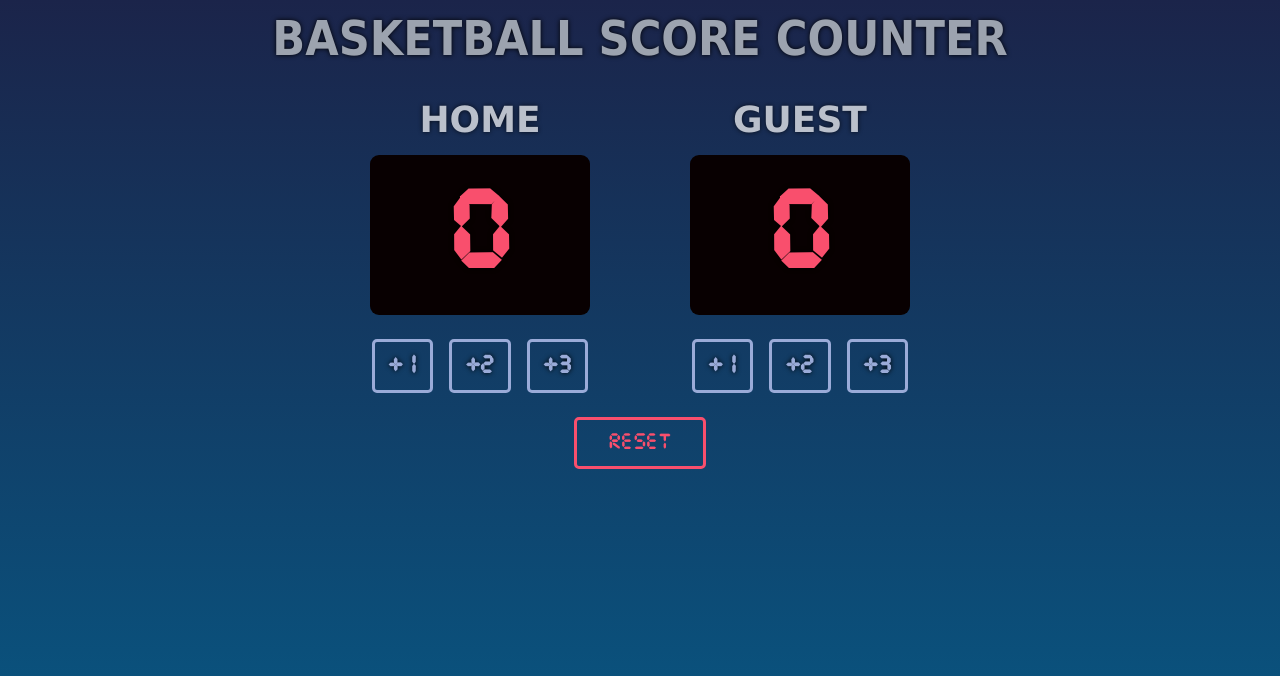
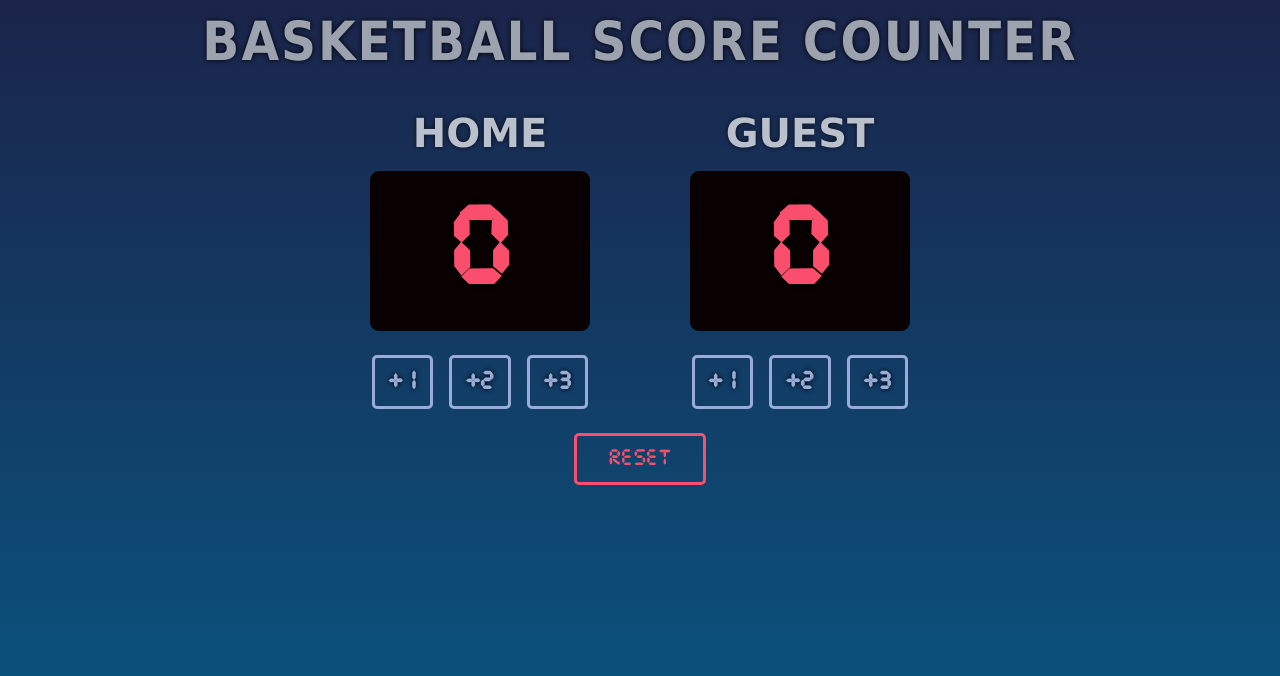
Before and after one commit to officialomkarchavan/basketball-scoreboard-counter, a website built with Vite: page index.html in a window 1280 px wide. Built offline with nearby package versions, Linux system fonts and the light colour scheme.

Commit message:
Update index.css
Resized headers for better legibility across devices

```diff
--- a/index.css
+++ b/index.css
@@ -11,15 +11,16 @@
 
     h1.title {
         font-family: Tahoma, sans-serif;
-        font-size: 64px;
+        font-size: 72px;
         font-weight: 800;
         color: #9CA3AF;
         margin-top: 30px;
+        letter-spacing: 2px;
     }
 
     input[type="text"] {
         font-family: Verdana, Geneva, Tahoma, sans-serif;
-        font-size: 48px;
+        font-size: 52px;
         font-weight: 800;
         color: #FFFFFF;
         background-color: transparent;
@@ -127,9 +128,9 @@
     }
 
     @media (max-height: 820px), (max-width: 920px) {
-        h1.title { font-size: 48px; margin-top: 10px; }
-        h3 { font-size: 36px; margin-top: 8px; }
-        input[type="text"] { font-size: 36px; width: 320px; }
+        h1.title { font-size: 54px; margin-top: 10px; }
+        h3 { font-size: 40px; margin-top: 8px; }
+        input[type="text"] { font-size: 40px; width: 320px; }
         .points-container { font-size: 40px; }
         .points {
             height: 160px;
```
